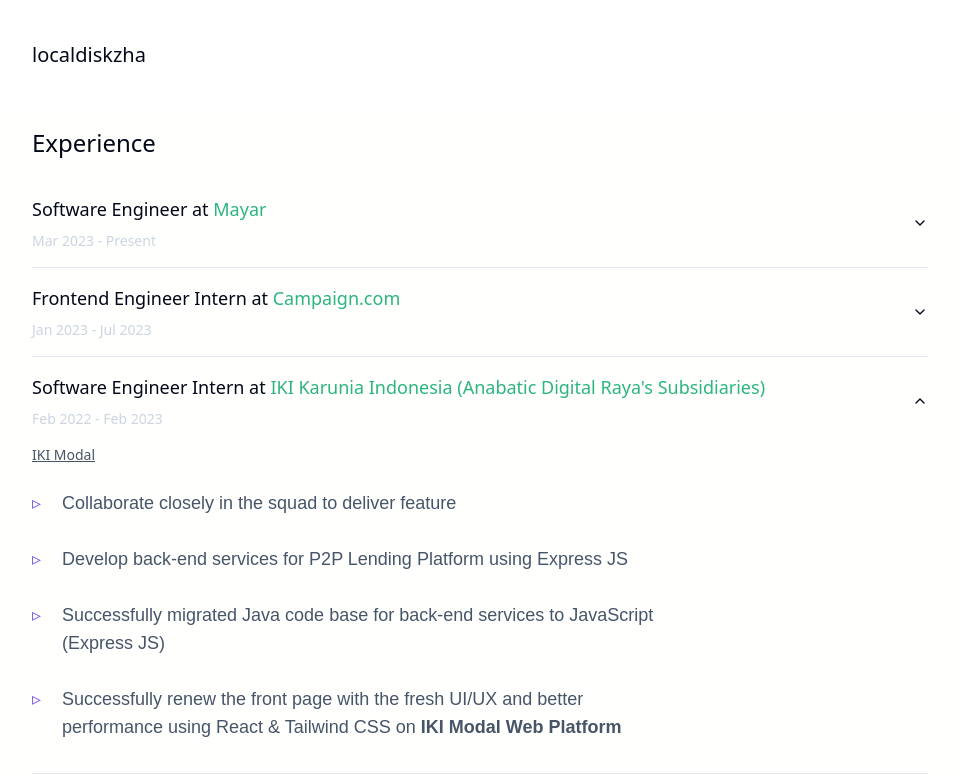
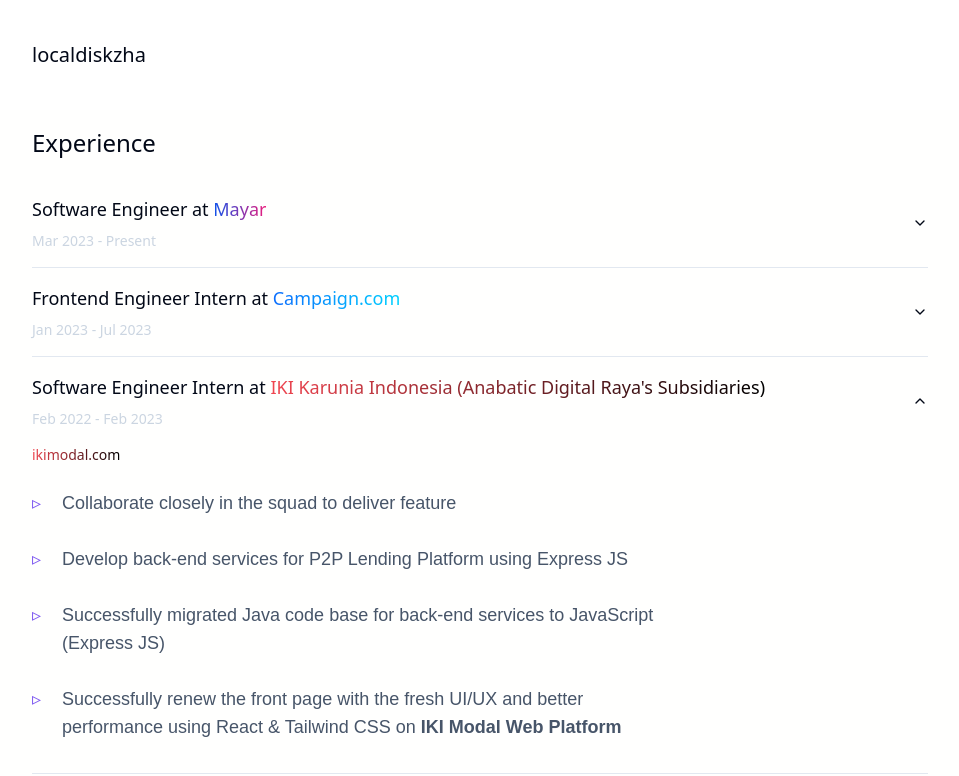
Before and after one commit to zhaardhia/zha, a Next.js app: page /profile in a window 1280 px wide. Both pictures are taken after a click on the button 640 px from the left and 1002 px from the top of the page. Shown: the part 602-1378 px from the top of the page, without its empty margins (160-1119 px from the left). Built offline with nearby package versions, Linux system fonts and the light colour scheme; some icons are missing.

Commit message:
change color gradient in company experience

```diff
--- a/src/components/profile/Experience.tsx
+++ b/src/components/profile/Experience.tsx
@@ -10,16 +10,34 @@
 
 const Experience = () => {
   return (
-    <Accordion type="single" collapsible>
+    <Accordion type="multiple">
       <AccordionItem value="item-1">
-        <AccordionTrigger>
+        <AccordionTrigger className="no-underline">
           <div className="flex flex-col gap-2 text-start">
-            <p className="text-lg no-underline">Software Engineer at <span className="text-[#2cb67d]">Mayar</span></p>
+            {/* <p className="text-lg no-underline">Software Engineer at <span className="text-[#0C54EC] hover:border-b-[2px] hover:border-[#EB1C7C]">May<span className="text-[#EB1C7C]">ar</span></span></p> */}
+            <p className="text-lg no-underline">Software Engineer at {" "}
+              <span className="text-[#0C54EC]"
+                style={{
+                  backgroundClip: "text",
+                  WebkitBackgroundClip: "text",
+                  color: "transparent",
+                  backgroundImage: "linear-gradient(90deg, #0C54EC, #EB1C7C)"
+                }}
+              >Mayar</span>
+            </p>
             <p className="text-sm text-slate-300">Mar 2023 - Present</p>
           </div>
         </AccordionTrigger>
         <AccordionContent>
-          <a href='https://mayar.id' target='_blank' className="underline text-slate-600">Mayar.id</a>
+          <a href='https://mayar.id' target='_blank' className="underline"
+            style={{
+              backgroundClip: "text",
+              WebkitBackgroundClip: "text",
+              color: "transparent",
+              backgroundImage: "linear-gradient(90deg, #0C54EC, #EB1C7C)",
+              textDecoration: "underline"
+            }}
+          >mayar.id</a>
           <ol className="flex flex-col gap-3 text-lg job-description text-slate-600">
             <FadeBox delay={`${0 + 1}00ms`}>
               <li>Developed and maintain a scalable, high-performing, and user-friendly web application for digital payment solution & commerce for growing business using React + Redux, GraphQL, Node, and Redis</li>
@@ -36,12 +54,29 @@
       <AccordionItem value="item-2">
         <AccordionTrigger>
           <div className="flex flex-col gap-2 text-start">
-            <p className="text-lg">Frontend Engineer Intern at <span className="text-[#2cb67d]">Campaign.com</span></p>
+            <p className="text-lg">Frontend Engineer Intern at {" "}
+            {/* <span className="text-[#0d6efd]">Campaign.com</span> */}
+              <span className="text-[#0C54EC]"
+                style={{
+                  backgroundClip: "text",
+                  WebkitBackgroundClip: "text",
+                  color: "transparent",
+                  backgroundImage: "linear-gradient(90deg, #0d6efd, #00d1ff)"
+                }}
+              >Campaign.com</span>
+            </p>
             <p className="text-sm text-slate-300">Jan 2023 - Jul 2023</p>
           </div>
         </AccordionTrigger>
         <AccordionContent>
-          <a href='https://campaign.com' target='_blank' className="underline text-slate-600">Campaign.com</a>
+          <a href='https://campaign.com' target='_blank' className="underline text-slate-600"
+            style={{
+              backgroundClip: "text",
+              WebkitBackgroundClip: "text",
+              color: "transparent",
+              backgroundImage: "linear-gradient(90deg, #0d6efd, #00d1ff)"
+            }}
+          >campaign.com</a>
           <ol className="flex flex-col gap-3 text-lg job-description text-slate-600">
             <FadeBox delay={`${0 + 1}00ms`}>
               <li>Successfully created & improved feature for admin-side</li>
@@ -64,12 +99,29 @@
       <AccordionItem value="item-3">
         <AccordionTrigger>
           <div className="flex flex-col gap-2 text-start">
-            <p className="text-lg">Software Engineer Intern at <span className="text-[#2cb67d]">IKI Karunia Indonesia (Anabatic Digital Raya's Subsidiaries)</span></p>
+            <p className="text-lg">Software Engineer Intern at {" "}
+              {/* <span className="text-[#f14651]">IKI Karunia Indonesia (Anabatic Digital Raya's Subsidiaries)</span> */}
+              <span className="text-[#0C54EC]"
+                style={{
+                  backgroundClip: "text",
+                  WebkitBackgroundClip: "text",
+                  color: "transparent",
+                  backgroundImage: "linear-gradient(90deg, #f14651, #000000)"
+                }}
+              >IKI Karunia Indonesia (Anabatic Digital Raya's Subsidiaries)</span>
+            </p>
             <p className="text-sm text-slate-300">Feb 2022 - Feb 2023</p>
           </div>
         </AccordionTrigger>
         <AccordionContent>
-          <a href='https://v2.ikimodal.app' target='_blank' className="underline text-slate-600">IKI Modal</a>
+          <a href='https://ikimodal.com' target='_blank' className="underline text-slate-600"
+            style={{
+              backgroundClip: "text",
+              WebkitBackgroundClip: "text",
+              color: "transparent",
+              backgroundImage: "linear-gradient(90deg, #f14651, #000000)"
+            }}
+          >ikimodal.com</a>
           <ol className="flex flex-col gap-3 text-lg job-description text-slate-600">
             <FadeBox delay={`${0 + 1}00ms`}>
               <li>Collaborate closely in the squad to deliver feature</li>
```
